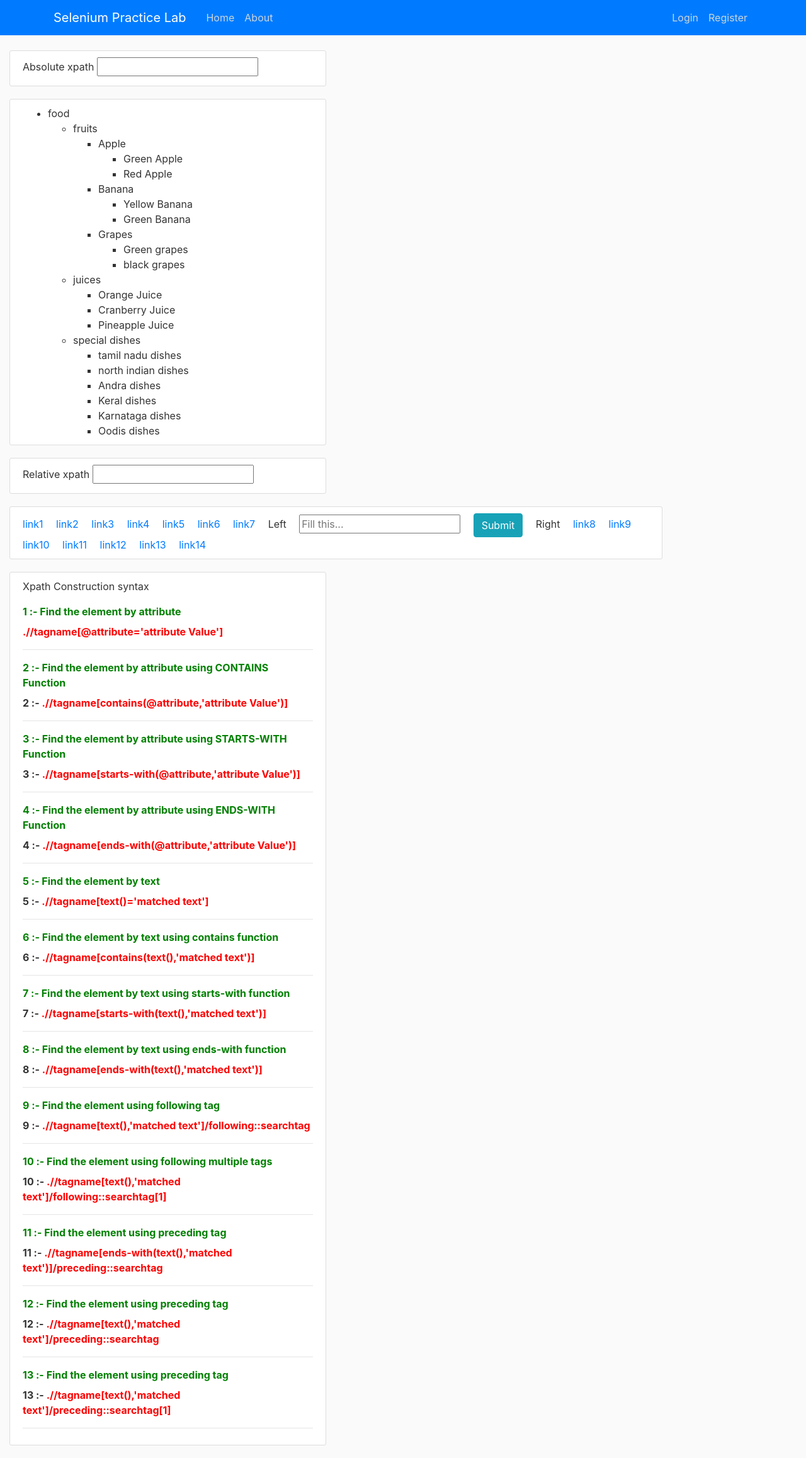
After one commit to djangovinoth/onlineexam, a Django app: page /xpath/ in a window 1280 px wide. The commit adds this page. Shown: the whole page at 63% size. Run offline with Django 3.2, Linux system fonts and the light colour scheme; some libraries are stand-ins or nearby versions.

Commit message:
new change

```diff
--- a/django_project/lab/templates/actions/selectable.html
+++ b/django_project/lab/templates/actions/selectable.html
@@ -9,8 +9,8 @@
 
 
 
-<div class="col-md-6">
-<div class="content-section">
+<div class="col-md-6" id="id1">
+<div class="content-section" id="id2">
   <p style="text-align:center">Selectable with result</p>
   <hr>
   <p id="feedback">
--- a/django_project/lab/templates/lab/labhome.html
+++ b/django_project/lab/templates/lab/labhome.html
@@ -334,6 +334,23 @@
                     </ul>
                 </li>
 
+                <li class="list-group-item list-group-item-light">
+                    <a id="element44" name ="element39" href="#locators" data-toggle="collapse" aria-expanded="false" class="dropdown-toggle">Loctors</a>
+                    <ul class="collapse list-unstyled" id="locators">
+
+                      <li class="list-group-item list-group-item-light">
+
+                          <a id="element45" name ="element45" href="/xpath">Xpath</a>
+                      </li>
+                      <li class="list-group-item list-group-item-light">
+
+                          <a id="element46" name ="element46" href="/loginform">Css Selector</a>
+                      </li>
+
+
+                    </ul>
+                </li>
+
 
 
 
--- /dev/null
+++ b/django_project/lab/templates/locator/xpath.html
@@ -0,0 +1,185 @@
+{% extends "lab/labhome.html" %}
+{%block title %}Drag and Drop{%endblock%}
+{%block content%}
+
+<div class="row">
+
+
+  <div class="col-md-6">
+    <div class="content-section">
+    <label for="abspath">Absolute xpath</label>
+    <input type="text" name="" id="abspath" value="">
+</div>
+
+
+</div></div>
+
+
+<div class="row">
+
+
+  <div class="col-md-6">
+    <div class="content-section">
+    <ul id="ulid1">
+      <li>food
+        <ul>
+        <li>fruits
+          <ul>
+            <li>Apple
+              <ul>
+                <li>Green Apple </li>
+                <li>Red Apple </li>
+              </ul>
+            </li>
+            <li>Banana
+              <ul>
+                <li>Yellow Banana</li>
+                <li>Green Banana</li>
+              </ul>
+            </li>
+                        <li>Grapes
+
+                        <ul>
+
+                          <li>Green grapes</li>
+                          <li>black grapes</li>
+                        </ul></li>
+          </ul>
+        </li>
+        <li>juices
+          <ul>
+            <li>Orange Juice</li>
+            <li>Cranberry Juice</li>
+                        <li>Pineapple Juice</li>
+          </ul>
+
+        </li>
+        <li>special dishes
+          <ul>
+            <li>tamil nadu dishes</li>
+                    <li>north indian dishes</li>
+                            <li>Andra dishes</li>
+                                <li>Keral dishes</li>
+            <li>Karnataga dishes</li>
+                <li>Oodis dishes</li>
+          </ul>
+        </li>
+        </ul>
+      </li>
+
+
+
+    </ul>
+</div>
+
+
+</div></div>
+
+
+<div class="row">
+
+
+
+<div class="col-md-6">
+  <div class="content-section">
+  <label for="abspath">Relative xpath</label>
+  <input type="text" name="" id="abspath" value="">
+</div>
+</div>
+
+</div>
+
+<div class="row">
+
+
+  <div class="col-md-12">
+    <div class="content-section">
+    <a href="#" class="mr-3" title="your link1" id="linkid1" name="linkname1">link1</a>
+    <a href="#" class="mr-3" title="your link2" id="linkid2" name="linkname2">link2</a>
+    <a href="#" class="mr-3" title="your link3" id="linkid3" name="linkname3">link3</a>
+    <a href="#" class="mr-3" title="your link4" id="linkid4" name="linkname4">link4</a>
+    <a href="#" class="mr-3" title="your link5" id="linkid5" name="linkname5">link5</a>
+    <a href="#" class="mr-3" title="your link6" id="linkid6" name="linkname6">link6</a>
+    <a href="#" class="mr-3" title="your link7" id="linkid7" name="linkname7">link7</a>
+
+    <a class="mr-3" title="your left1" id="leftid1" name="leftname1">Left</a>
+    <input class="mr-3" type="text" name="input1" placeholder="Fill this..." title="Fill this" value="">
+    <button class="mr-3 btn btn-info" type="button" name="button1">Submit</button>
+    <a class="mr-3" title="your right1" id="rightid1" name="rightname1">Right</a>
+    <a href="#" class="mr-3" title="your link8" id="linkid8" name="linkname8">link8</a>
+    <a href="#" class="mr-3" title="your link9" id="linkid9" name="linkname9">link9</a>
+    <a href="#" class="mr-3" title="your link10" id="linkid10" name="linkname10">link10</a>
+    <a href="#" class="mr-3" title="your link11" id="linkid11" name="linkname11">link11</a>
+    <a href="#" class="mr-3" title="your link12" id="linkid12" name="linkname12">link12</a>
+    <a href="#" class="mr-3" title="your link13" id="linkid13" name="linkname13">link13</a>
+    <a href="#" class="mr-3" title="your link14" id="linkid14" name="linkname14">link14</a>
+</div>
+
+
+</div></div>
+
+<div class="row">
+
+
+
+<div class="col-md-6">
+  <div class="content-section">
+    <p>Xpath Construction syntax</p>
+      <label style="color:green" for="id1"><b>1 :- </b> <b> Find the element by attribute</b></label>
+    <p id="id1"> <b style="color:red">.//tagname[@attribute='attribute Value']</b></p>
+    <hr>
+    <label style="color:green" for="id2"><b>2 :- </b> <b> Find the element by attribute using CONTAINS Function</b></label>
+
+    <p id="id2"> <b>2 :- </b> <b style="color:red">.//tagname[contains(@attribute,'attribute Value')]</b></p>
+
+<hr>
+    <label style="color:green" for="id3"><b>3 :- </b> <b> Find the element by attribute using STARTS-WITH Function</b></label>
+
+    <p id="id3"> <b>3 :- </b> <b style="color:red">.//tagname[starts-with(@attribute,'attribute Value')]</b></p>
+    <hr>
+    <label style="color:green" for="id4"><b>4 :- </b> <b> Find the element by attribute using ENDS-WITH Function</b></label>
+    <p id="id4"> <b>4 :- </b> <b style="color:red">.//tagname[ends-with(@attribute,'attribute Value')]</b></p>
+    <hr>
+
+    <label style="color:green" for="id5"><b>5 :- </b> <b> Find the element by  text</b></label>
+    <p id="id5"> <b>5 :- </b> <b style="color:red">.//tagname[text()='matched text']</b></p>
+    <hr>
+    <label style="color:green" for="id6"><b>6 :- </b> <b> Find the element by text using contains function</b></label>
+    <p id="id6"> <b>6 :- </b> <b style="color:red">.//tagname[contains(text(),'matched text')]</b></p>
+    <hr>
+    <label style="color:green" for="id7"><b>7 :- </b> <b> Find the element by text using starts-with function</b></label>
+    <p id="id7"> <b>7 :- </b> <b style="color:red">.//tagname[starts-with(text(),'matched text')]</b></p>
+    <hr>
+    <label style="color:green" for="id8"><b>8 :- </b> <b> Find the element by text using ends-with function</b></label>
+    <p id="id8"> <b>8 :- </b> <b style="color:red">.//tagname[ends-with(text(),'matched text')]</b></p>
+    <hr>
+    <label style="color:green" for="id9"><b>9 :- </b> <b> Find the element using following tag</b></label>
+    <p id="id9"> <b>9 :- </b> <b style="color:red">.//tagname[text(),'matched text']/following::searchtag</b></p>
+    <hr>
+
+    <label style="color:green" for="id10"><b>10 :- </b> <b> Find the element using following multiple tags</b></label>
+    <p id="id10"> <b>10 :- </b> <b style="color:red">.//tagname[text(),'matched text']/following::searchtag[1]</b></p>
+    <hr>
+
+    <label style="color:green" for="id11"><b>11 :- </b> <b> Find the element using preceding  tag</b></label>
+
+    <p id="id11"> <b>11 :- </b> <b style="color:red">.//tagname[ends-with(text(),'matched text')]/preceding::searchtag</b></p>
+    <hr>
+    <label style="color:green" for="id12"><b>12 :- </b> <b> Find the element using preceding  tag</b></label>
+
+    <p id="id12"> <b>12 :- </b> <b style="color:red">.//tagname[text(),'matched text']/preceding::searchtag</b></p>
+    <hr>
+
+    <label style="color:green" for="id13"><b>13 :- </b> <b> Find the element using preceding  tag</b></label>
+
+    <p id="id13"> <b>13 :- </b> <b style="color:red">.//tagname[text(),'matched text']/preceding::searchtag[1]</b></p>
+    <hr>
+</div>
+</div>
+
+</div>
+
+
+
+
+{%endblock%}
--- a/django_project/lab/urls.py
+++ b/django_project/lab/urls.py
@@ -26,7 +26,7 @@ urlpatterns = [
 
     path('SingleAndMultiImage/', views.SingleAndMultiImage, name='SingleAndMultiImage'),
     path('brokenimage/', views.brokenimage, name='brokenimage'),
-
+    path('xpath/', views.xpath, name='xpath'),
 
     path('simpleform/', views.simpleform, name='simpleform'),
     path('loginform/', views.loginform, name='loginform'),
--- a/django_project/lab/views.py
+++ b/django_project/lab/views.py
@@ -219,6 +219,14 @@ def tabs(request):
     return render(request, 'elements/tabs.html')
 
 
+def xpath(request):
+
+    return render(request, 'locator/xpath.html')
+
+
+
+
+
 def simpleform(request):
 
     if request.method == 'POST':
```
